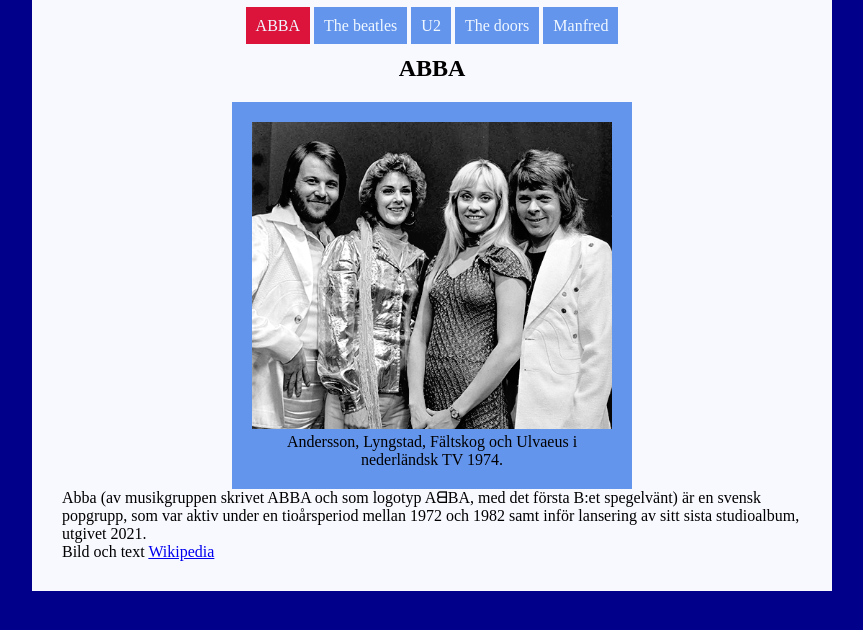
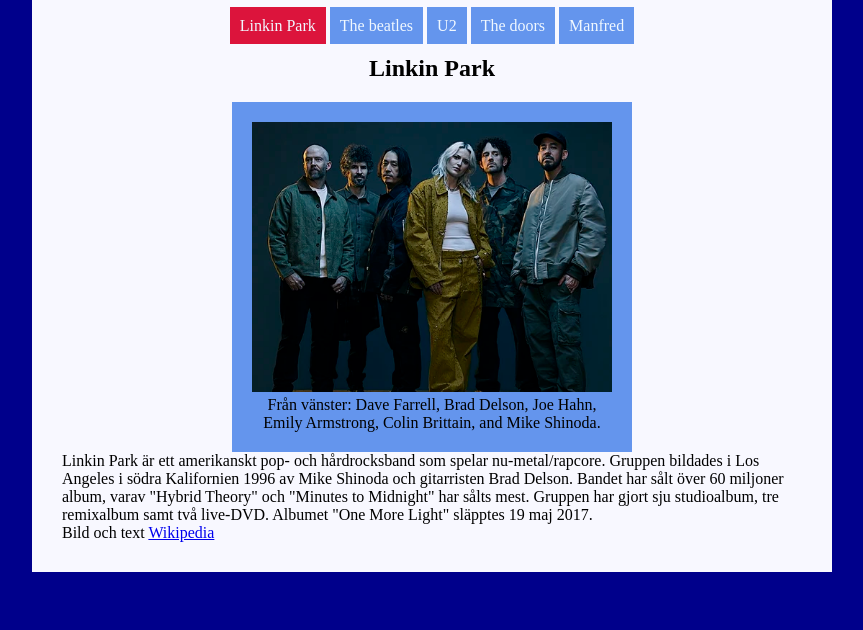
Before and after one commit to WEUWEB01-TE24A-ORG/lektioner-amanda-58, a plain HTML site: page kapitel4/webplats/sida1.html in a window 1280 px wide. Shown: the part 102-732 px from the top of the page, without its empty margins (208-1071 px from the left). Drawn offline with Linux system fonts and the light colour scheme; a web font is replaced by a local one.

Commit message:
Tränat på semantiska element som header, main, footer, nav, figure. Vi har testat nestla CSS

```diff
--- a/kapitel4/webplats/sida1.html
+++ b/kapitel4/webplats/sida1.html
@@ -11,7 +11,7 @@
         <header>
             <h1>Fem favoritband</h1>
             <nav>
-                <a class="aktiv" href="sida1.html">ABBA</a>
+                <a class="aktiv" href="sida1.html">Linkin Park</a>
                 <a href="sida2.html">The beatles</a>
                 <a href="sida3.html">U2</a>
                 <a href="sida4.html">The doors</a>
@@ -20,12 +20,12 @@
         </header>
 
         <main>
-            <h2>ABBA</h2>
+            <h2>Linkin Park</h2>
             <figure>
-                <img src="./bilder/ABBA_-_TopPop_1974_5.png" alt="">
-                <figcaption>Andersson, Lyngstad, Fältskog och Ulvaeus i nederländsk TV 1974.</figcaption>
+                <img src="./bilder/Linkin_Park_-_From_Zero_Lead_Press_Photo_-_James_Minchin_III.jpg.webp" alt="">
+                <figcaption>Från vänster: Dave Farrell, Brad Delson, Joe Hahn, Emily Armstrong, Colin Brittain, and Mike Shinoda.</figcaption>
             </figure>
-            <p>Abba (av musikgruppen skrivet ABBA och som logotyp AᗺBA, med det första B:et spegelvänt) är en svensk popgrupp, som var aktiv under en tioårsperiod mellan 1972 och 1982 samt inför lansering av sitt sista studioalbum, utgivet 2021.</p>
+            <p>Linkin Park är ett amerikanskt pop- och hårdrocksband som spelar nu-metal/rapcore. Gruppen bildades i Los Angeles i södra Kalifornien 1996 av Mike Shinoda och gitarristen Brad Delson. Bandet har sålt över 60 miljoner album, varav "Hybrid Theory" och "Minutes to Midnight" har sålts mest. Gruppen har gjort sju studioalbum, tre remixalbum samt två live-DVD. Albumet "One More Light" släpptes 19 maj 2017.</p>
         </main>
 
         <footer>
```
Also changed, not shown: kapitel4/webplats/sida2.html (+1 -1 lines), kapitel4/webplats/sida3.html (+1 -1 lines), kapitel4/webplats/sida4.html (+1 -1 lines), kapitel4/webplats/sida5.html (+1 -1 lines), kapitel4/webplats/bilder/Linkin_Park_-_From_Zero_Lead_Press_Photo_-_James_Minchin_III.jpg.webp (added).
